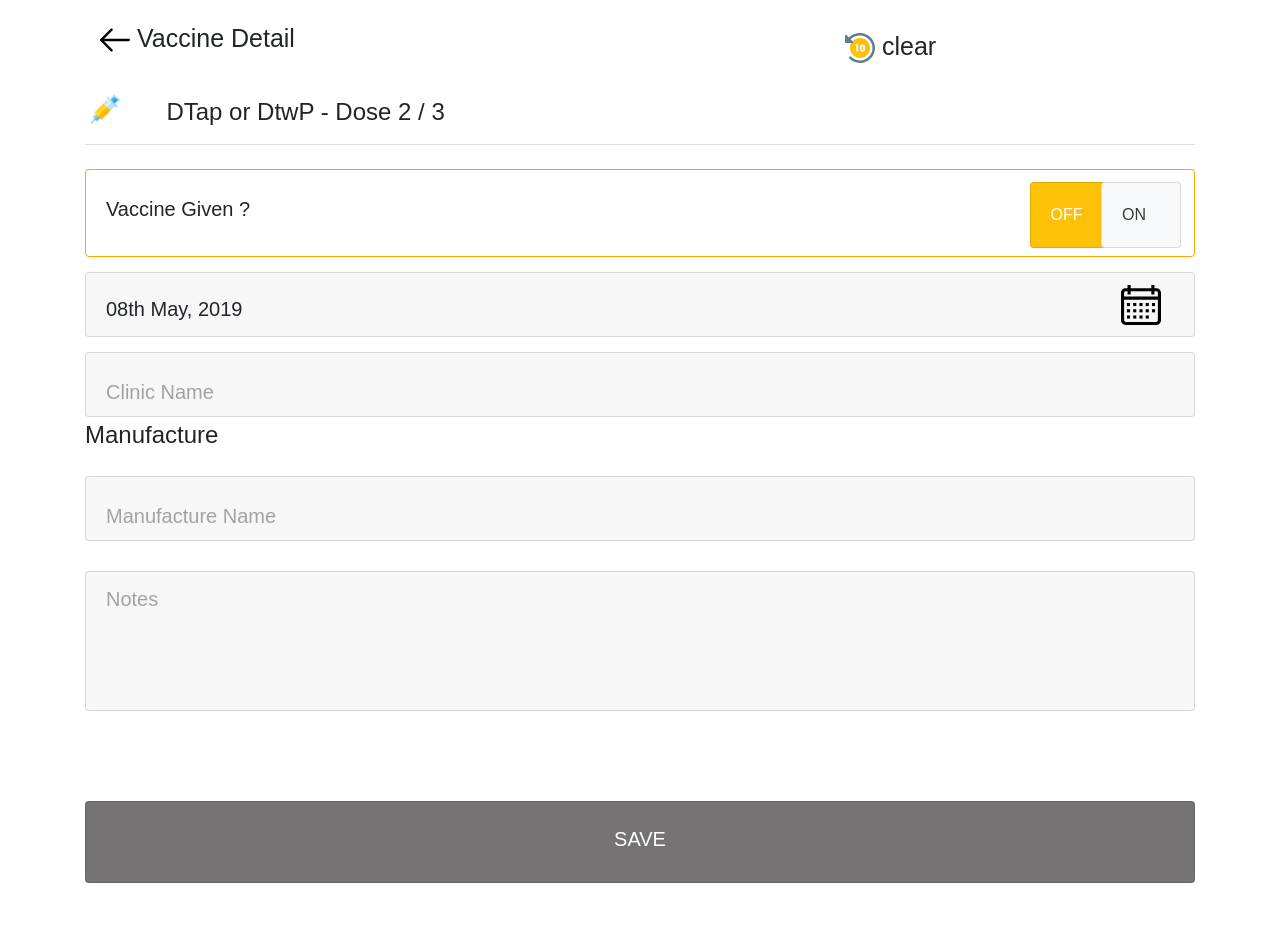
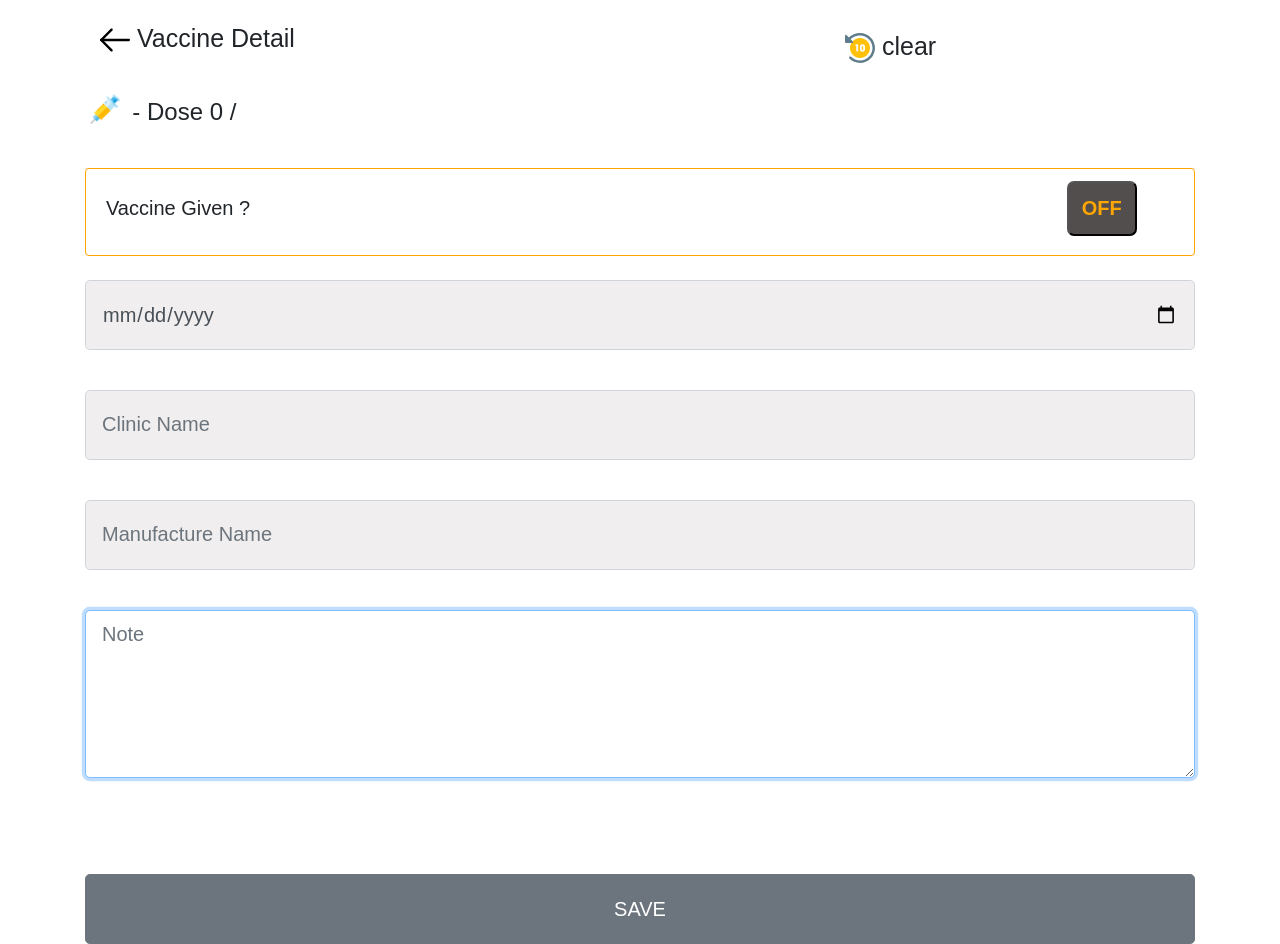
Before and after one commit to Chiranjivnit/Mooms-Up, a React (Create React App) app: page /DetailsVaccine in a window 1280 px wide. Before the commit the page ends 883 px from the top, so only its background shows below. Built offline with nearby package versions, Linux system fonts and the light colour scheme.

Commit message:
new Udate

```diff
--- a/package.json
+++ b/package.json
@@ -16,11 +16,14 @@
     "react-burger-menu": "^2.6.10",
     "react-calendar": "^2.19.0",
     "react-dom": "^16.8.6",
+    "react-input-calendar": "^0.5.4",
     "react-redux": "^7.0.3",
     "react-router-dom": "^5.0.0",
     "react-scripts": "3.0.1",
+    "react-toggle-button": "^2.2.0",
     "react-web-tabs": "^1.0.1",
     "reactjs-popup": "^1.4.1",
+    "reactstrap": "^8.0.0",
     "redux": "^4.0.1",
     "redux-thunk": "^2.3.0"
   },
--- a/src/App/Actions/VaccineAction.js
+++ b/src/App/Actions/VaccineAction.js
@@ -4,7 +4,10 @@ import {
     FETCH_VACCINE_FAILED,
 
     FETCH_VACCINE_MONTHID_SUCESS,
-    FETCH_VACCINE_MONTHID_FAILED
+    FETCH_VACCINE_MONTHID_FAILED,
+    SEND_VACCINE_DATA,
+
+    SEND_VACCINE_TAKEN
 } from '../Constants/ActionTypes';
 
 import axios from 'axios';
@@ -61,12 +64,13 @@ const apiUrl = 'http://localhost:9000/api/v1';
 //     }
 // }
 
-export const vaccineMonthIdsucess = (monthIdData) => (dispatch) => {
+export const vaccineMonthIdsucess = (monthIdData, ) => {
     console.log("monthdata", monthIdData);
-    dispatch({
+    return {
         type: FETCH_VACCINE_MONTHID_SUCESS,
-        monthIdData
-    })
+        monthIdData,
+
+    }
 }
 
 export const vaccineMonthIdFailed = (error) => {
@@ -77,7 +81,7 @@ export const vaccineMonthIdFailed = (error) => {
 }
 
 
-export const fetchVaccineMonthId = month => {
+export const fetchVaccineMonthId = (month, ) => {
     console.log("month", month);
     return (dispatch) => {
         console.log(month, "month");
@@ -90,3 +94,19 @@ export const fetchVaccineMonthId = month => {
             })
     }
 }
+
+
+export const sendVaccineData=(monthIdData)=>{
+    console.log(monthIdData);
+    return{
+        type:SEND_VACCINE_DATA,
+        monthIdData
+    }
+}
+
+export const sendVaccineTaken=(vaccineTaken)=>{
+    return {
+        type: SEND_VACCINE_TAKEN,
+        vaccineTaken
+    }
+}
--- a/src/App/Components/Auth/Login/Login.css
+++ b/src/App/Components/Auth/Login/Login.css
@@ -95,7 +95,7 @@
 
 
 
-  /* Hide the browser's default checkbox */
+  /* Hide the browser's default checkbox
   .container input {
     position: absolute;
     opacity: 0;
@@ -103,7 +103,7 @@
     height: 0;
     width: 0;
     margin-top: 17;
-  }
+  }*/
 
    .checkboxparagraph{
      font-size: 13px;
--- a/src/App/Components/Home/Babyfeed/DetailsVaccine.js
+++ b/src/App/Components/Home/Babyfeed/DetailsVaccine.js
@@ -2,9 +2,11 @@ import React, { Component } from 'react';
 import '../../Home/Homepage.css';
 import Images from '../../../Themes/Images';
 import { NavLink } from 'react-router-dom';
-import { ListGroup, Form } from 'react-bootstrap';
-// import Calendar from 'react-calendar';
-import Calendar from 'react-calendar/dist/entry.nostyle';
+import { ListGroup, Form, Button, FormControl, FormGroup } from 'react-bootstrap';
+import { connect } from 'react-redux';
+import { sendVaccineTaken } from '../../../Actions/VaccineAction';
+
+
 
 class DetailsVaccine extends Component {
 
@@ -13,9 +15,16 @@ class DetailsVaccine extends Component {
     this.state = {
       date: new Date(),
       isShowCalender: false,
+      isVaccineGiven: false,
+      vaccineTaken: 0,
+      vaccineRequired: '',
+
+      userDate: "",
+      clinicName: '',
+      manufactureName: '',
+      note: '',
     }
   }
-
 
   _onCalenderhandleChange = (date) => {
 
@@ -25,7 +34,47 @@ class DetailsVaccine extends Component {
     })
   }
 
+  toggleButtonChangeColor = () => {
+    this.setState({
+      isVaccineGiven: !this.state.isVaccineGiven,
+
+    })
+
+    if (this.state.isVaccineGiven === false) {
+      return this.setState({ vaccineTaken: this.props.vaccineNameTakenRequired.vaccine_taken + 1 },()=>{
+        this.props.sendVaccineTaken (this.state.vaccineTaken)
+      })
+
+    } else {
+      this.setState({ vaccineTaken: this.props.vaccineNameTakenRequired.vaccine_taken },()=>{
+        this.props.sendVaccineTaken(this.state.vaccineTaken)
+      })
+    }
+
+    //this.props.sendVaccineTaken(this.state.vaccineTaken)
+
+  }
+
+  _handleChangeForm = (e) => {
+    this.setState({
+      [e.target.id]: e.target.value
+
+    })
+  }
+
+  handleSubmit = (e) => {
+    e.preventDeafault();
+  }
+
   render() {
+    console.log(this.state.isVaccineGiven)
+    console.log(this.state.vaccineTaken)
+    console.log(this.props.vaccineNameTakenRequired.vaccine_taken)
+    // console.log(this.props.vaccineNameTakenRequired)
+    // console.log(this.state.vaccineTaken, this.state.vaccineRequired)
+    console.log(this.state.userDate, this.state.clinicName, this.state.manufactureName, this.state.note)
+    const { userDate, clinicName, manufactureName, note } = this.state;
+    let btnClass = this.state.isVaccineGiven ? "orangeButton" : "grayButton";
     return (
       <div className="backgroundbody" >
         <div className="container">
@@ -77,18 +126,18 @@ class DetailsVaccine extends Component {
               <div className="col-sm-10">
                 <div className="detailvaccineparagraph">
 
-                  <h4 > DTap or DtwP - Dose 2 / 3</h4>
+                  <h4 > {this.props.vaccineNameTakenRequired.name} - Dose {this.state.vaccineTaken} / {this.props.vaccineNameTakenRequired.vaccine_required}</h4>
 
                 </div>
 
               </div>
-              <div className="col-sm-2">
-                <div>
-                </div>
-              </div>
+
             </div>
 
           </div>
+
+          <div className="row">
+            <div className="col-sm-12">
               <ListGroup variant="flush">
                 <ListGroup.Item>
 
@@ -113,24 +162,19 @@ class DetailsVaccine extends Component {
                     <div className="col-sm-3">
                       {/* nested row and coloumn */}
                       <div className="row">
-                    <div className="col-sm-4">
-                      <div className="orangebutton">
-                        <div className="card bg-warning text-white" >
-                          <div className="card-body">
-                            OFF
-                            </div>
-                        </div>
+                        <div className="col-sm-6">
+
+
 
                         </div>
-                    </div>
-                    <div className="col-sm-4">
-                      <div className="graybutton">
-                        <div className="card bg-light text-dark" >
-                          <div className="card-body">
-                            ON
-                            </div>
-                        </div>
-                      </div>
+                        <div className="col-sm-6">
+
+                          <button
+                            className={btnClass}
+                            onClick={this.toggleButtonChangeColor}
+                          >
+                            {this.state.isVaccineGiven ? "ON" : "OFF"}
+                          </button>
                         </div>
 
                       </div>
@@ -140,152 +184,85 @@ class DetailsVaccine extends Component {
                 </ListGroup.Item>
               </ListGroup>
 
-          <ListGroup>
-            <ListGroup.Item className="datedetailvaccine">
-              <div className="row">
-                <div className="col-sm-6">
-                  <h2 className="VaccineGiven">08th May, 2019</h2>
-                </div>
-                <div className="col-sm-3">
+              <br />
 
-                </div>
-                <div className="col-sm-3">
-                  {/* nested row and coloumn */}
-                  <div className="row">
-                    <div className="col-sm-4">
-
-                    </div>
-                    <div className="col-sm-4">
-                      <div >
-                        {/* <Form.Group>
-                          <Form.label><img src={Images.calendar} className="calendar" alt="leftarrow" /></Form.label>
-                          <Form.Control type="date">
-
-                          </Form.Control>
-                        </Form.Group> */}
-                        <img src={Images.calendar} className="calendar" alt="leftarrow" />
-                      </div>
+              <div className="date">
+                <form onSubmit={this.handleSubmit}>
+                  <FormGroup controlId="userDate" >
+                    <FormControl
+                      autoFocus
+                      size="lg"
+                      type="date"
+                      name="userDate"
+                      value={userDate}
+                      placeholder={this.state.date}
+                      onChange={this._handleChangeForm}
+                    />
+                  </FormGroup>
+                </form>
               </div>
 
+              <br />
+
+              <div className="ClinicManufacture">
+                <form onSubmit={this.handleSubmit}>
+                  <FormGroup controlId="clinicName">
+                    <FormControl
+                      autoFocus
+                      size="lg"
+                      type="text"
+                      placeholder="Clinic Name"
+                      name=" clinicName"
+                      value={clinicName}
+                      onChange={this._handleChangeForm}
+                    />
+                  </FormGroup>
+
+                  <br />
+                  <FormGroup controlId="manufactureName">
+                    <FormControl
+                      autoFocus
+                      size="lg"
+                      type="text"
+                      placeholder="Manufacture Name"
+                      className="formsOut"
+                      name=" manufactureName"
+                      value={manufactureName}
+                      onChange={this._handleChangeForm} />
+                  </FormGroup>
+
+                </form>
+              </div>
+
+              <br />
+              <div className="note" >
+                <form onSubmit={this.handleSubmit}>
+                  <FormGroup controlId="note" >
+
+                    <FormControl
+                      autoFocus
+                      as="textarea"
+                      rows="5"
+                      placeholder="Note"
+                      size="lg" name="note"
+                      value={note}
+                      onChange={this._handleChangeForm} />
+
+                  </FormGroup>
+                </form>
               </div>
             </div>
           </div>
 
-            </ListGroup.Item>
-          </ListGroup>
-
-          <ListGroup>
-            <ListGroup.Item className="datedetailvaccine">
-              <div className="row">
-                <div className="col-sm-6">
-                  <p className="clinicparagrapg">Clinic Name</p>
+          <NavLink to="/Vaccine">
+            <div className="save">
+              <Button variant="secondary" size="lg" block type="button" onSubmit={this.handleSubmit} >
+                SAVE
+            </Button>
             </div>
-                <div className="col-sm-3">
-
-                </div>
-                <div className="col-sm-3">
-                  {/* nested row and coloumn */}
-                  <div className="row">
-                    <div className="col-sm-4">
-
-                    </div>
-                    <div className="col-sm-4">
-
-                    </div>
-
-                  </div>
-                </div>
-              </div>
-
-            </ListGroup.Item>
-          </ListGroup>
-
-          <fieldset>
-            <legend>Manufacture</legend>
-            <ListGroup>
-              <ListGroup.Item className="datedetailvaccine">
+          </NavLink>
 
 
-                <div className="row">
-
-
-                  <div className="col-sm-6">
-
-                    <p className="clinicparagrapg">Manufacture Name</p>
-                  </div>
-
-                  <div className="col-sm-3">
-
-                  </div>
-                  <div className="col-sm-3">
-                    {/* nested row and coloumn */}
-                    <div className="row">
-                      <div className="col-sm-4">
-
-                      </div>
-                      <div className="col-sm-4">
-
-                      </div>
-
-                    </div>
-                  </div>
-                </div>
-
-              </ListGroup.Item>
-            </ListGroup>
-          </fieldset>
-          <ListGroup>
-            <ListGroup.Item className="notedetailvaccine">
-              <div className="row">
-                <div className="col-sm-6">
-
-                  <p className="noteparagraphdetailvaccine">Notes</p>
-                </div>
-                <div className="col-sm-3">
-
-                </div>
-                <div className="col-sm-3">
-                  {/* nested row and coloumn */}
-                  <div className="row">
-                    <div className="col-sm-4">
-
-                    </div>
-                    <div className="col-sm-4">
-
-                    </div>
-
-                  </div>
-                </div>
-              </div>
-
-            </ListGroup.Item>
-          </ListGroup>
-
-          <ListGroup>
-            <ListGroup.Item className="savebutton">
-              <div className="row">
-                <div className="col-sm-3">
-                  <p className="paragraphdetailvaccine"></p>
-                </div>
-                <div className="col-sm-6">
-                  <p className="paragraphdetailvaccine">SAVE</p>
-                </div>
-                <div className="col-sm-3">
-                  {/* nested row and coloumn */}
-                  <div className="row">
-                    <div className="col-sm-4">
-
-                    </div>
-                    <div className="col-sm-4">
-
-                    </div>
-
-                  </div>
-                </div>
-              </div>
-
-            </ListGroup.Item>
-          </ListGroup>
 
         </div>
       </div>
@@ -293,4 +270,16 @@ class DetailsVaccine extends Component {
   }
 }
 
-export default DetailsVaccine;
+const mapStateToProps = (state) => {
+  return {
+    vaccineNameTakenRequired: state.vaccineReducer.sendVaccineData
+  }
+}
+
+const mapDispatchToProps = (dispatch) => {
+  return {
+    sendVaccineTaken: vaccineTaken => dispatch(sendVaccineTaken(vaccineTaken))
+  }
+}
+
+export default connect(mapStateToProps, mapDispatchToProps)(DetailsVaccine);
--- a/src/App/Components/Home/Babyfeed/Vaccine.js
+++ b/src/App/Components/Home/Babyfeed/Vaccine.js
@@ -4,6 +4,7 @@ import '../../Home/Homepage.css'
 import Images from '../../../Themes/Images';
 import { NavLink , Redirect } from 'react-router-dom';
 import Tab from './Tab';
+// import "../Homepage.css"
 
 class Vaccine extends Component {
 
@@ -28,8 +29,8 @@ class Vaccine extends Component {
                         <div className="col-sm-3">
                             <div className="imagepadding">
                                 <header className="headervaccine">
-                                  <label>
-                                    <NavLink  to="/Homepage"><img src={Images.leftarrow} className="leftarrow" alt="leftarrow" /> </NavLink> Vaccine
+                                  <label >
+                                    <NavLink  to="/Homepage" className="navlink"><img src={Images.leftarrow} className="leftarrow" alt="leftarrow"  /> Vaccine </NavLink>
 
                                    </label>
                                 </header>
@@ -38,17 +39,14 @@ class Vaccine extends Component {
                         <div className="col-sm-6">
                            <div>
                                <header className="editvaccine">
-                                  <label>
-                                    <NavLink to="/DetailsVaccine"><img src={Images.edit} className="details" alt="leftarrow" /> </NavLink><p>Details</p>
 
-                                   </label>
                                 </header>
                             </div>
                         </div>
                         <div className="col-sm-2">
-                           <div className="editvaccine">
+                           <div className="editvaccine" onClick={this._onLogout}>
                               <label>
-                                  <img src={Images.logout} className="details" alt="logout" onClick={this._onLogout}/>
+                                  <img src={Images.logout} className="details" alt="logout" /> Logout
                               </label>
                            </div>
                         </div>
--- a/src/App/Components/Home/Homepage.css
+++ b/src/App/Components/Home/Homepage.css
@@ -378,7 +378,9 @@ img.leftarrow{
    color: brown;
 
 }
+img.leftarr:hover{
 
+}
 img.details{
    height: 30px;
    width: 30px;
@@ -598,6 +600,17 @@ img.detaivaccineneedle{
    margin-top: 10px;
 }
 
+.navlink{
+   text-decoration:none;
+   color: black;
+   cursor: pointer;
+}
+.navlink:hover{
+   text-decoration: none;
+   color: black;
+   cursor: pointer;
+}
+
 /* vaccine .js css file  using bootstrap*/
 
  /* Tab css  */
@@ -663,8 +676,91 @@ img.detaivaccineneedle{
     margin-left: 50px;
  }
 
+ .vaccineDetailTextArea{
+    border-color: orange;
+ }
 
+ .formsOut input{
+   border-color: orange;
+   margin-top: 30px;
+   height: 90px;
+   cursor: pointer;
+}
+.formsOut input:hover{
+
+}
+
+
+.date input{
+   height: 70px;
+   background-color: rgb(240, 238, 238);
+   cursor: pointer;
+}
+.note input{
+   height: 150px;
+   background-color: rgb(240, 238, 238);
+
+}
+.ClinicManufacture input{
+   height: 70px;
+
+   background-color:rgb(240, 238, 238);
+}
  /* Tab css  */
+
+ .save button{
+    margin-top: 80px;
+    height: 70px;
+    cursor: pointer;
+ }
+
+ .grayButton{
+   background-color: rgb(83, 78, 78);
+   color: rgb(255, 166, 0);
+   height: 55px;
+   width: 70px;
+   border-radius: 7px;
+   font-size: 20px;
+   cursor: pointer;
+   text-align: center;
+   font-weight: bold;
+ }
+ .orangeButton{
+   background-color: rgb(255, 168, 7);
+   color: rgb(75, 68, 68);
+   height: 55px;
+   width: 70px;
+   border-radius: 7px;
+   font-size: 20px;
+   cursor: pointer;
+   text-align: center;
+   font-weight: bold;
+  }
+
+
+
+
+
+
+
+
+
+
+
+
+
+
+
+
+
+
+
+
+
+
+
+
+
 
 @media screen and (max-width:1020px){
 
@@ -726,6 +822,8 @@ img.detaivaccineneedle{
    }
 }
 
+
+
 @media screen and (max-width:600px){
 
    .babyprofile{
--- a/src/App/Constants/ActionTypes.js
+++ b/src/App/Constants/ActionTypes.js
@@ -16,3 +16,9 @@ export const FETCH_VACCINE_FAILED = "FETCH_VACCINE_FAILED";
 export const FETCH_VACCINE_MONTHID_REQUEST = "FETCH_VACCINE_MONTHID_REQUEST";
 export const FETCH_VACCINE_MONTHID_SUCESS = "FETCH_VACCINE_MONTHID_SUCESS";
 export const FETCH_VACCINE_MONTHID_FAILED = "FETCH_VACCINE_MONTHID_FAILED";
+
+// pass vaccine name required taken to tab js page.
+
+export const SEND_VACCINE_DATA = "SEND_VACCINE_DATA";
+
+export const SEND_VACCINE_TAKEN = "SEND_VACCINE_TAKEN"
--- a/src/App/Reducers/vaccineReducer.js
+++ b/src/App/Reducers/vaccineReducer.js
@@ -3,7 +3,9 @@ import {
     FETCH_VACCINE_SUCESS,
     FETCH_VACCINE_FAILED,
     FETCH_VACCINE_MONTHID_SUCESS,
-    FETCH_VACCINE_MONTHID_FAILED
+    FETCH_VACCINE_MONTHID_FAILED,
+    SEND_VACCINE_DATA,
+    SEND_VACCINE_TAKEN
 } from '../Constants/ActionTypes';
 
 
@@ -13,11 +15,15 @@ const initialState = {
     error: null,
 
     monthIdData: [],
-    vaccineMonthIdError: null
+    vaccineMonthIdError: null,
+
+    sendVaccineData: [],
+
+    sendVaccineTaken: []
 
 }
 
- const vaccineReducer = (state = initialState, action) => {
+const vaccineReducer = (state = initialState, action) => {
     console.log("action", action);
     switch (action.type) {
         case FETCH_VACCINE_REQUEST:
@@ -35,6 +41,13 @@ const initialState = {
 
         case FETCH_VACCINE_MONTHID_FAILED:
             return { ...state, fetch: false, vaccineMonthIdError: action.vaccineMonthIdError }
+
+        case SEND_VACCINE_DATA:
+            return { ...state, sendVaccineData: action.monthIdData }
+
+        case SEND_VACCINE_TAKEN:
+            return { ...state, sendVaccineTaken: action.vaccineTaken }
+
         default:
             return state;
 
```
Also changed, not shown: src/App/Components/Auth/Login/Signout.js (deleted, +0 -17 lines), src/App/Components/Home/Babyfeed/Tab.js (+38 -21 lines), src/App/Components/Home/Babyfeed/Togglebutton.js (added), 2 other files (tests, documents, lock files or other folders). Lines whose indentation alone changed are shown as unchanged.
